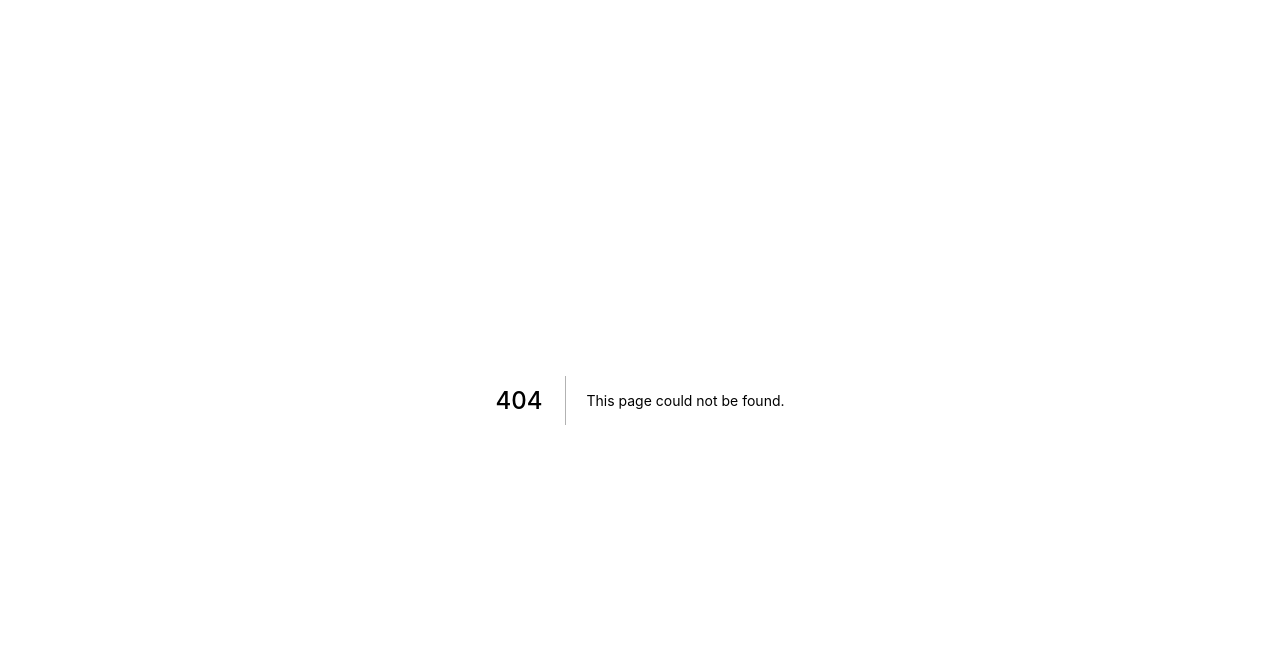
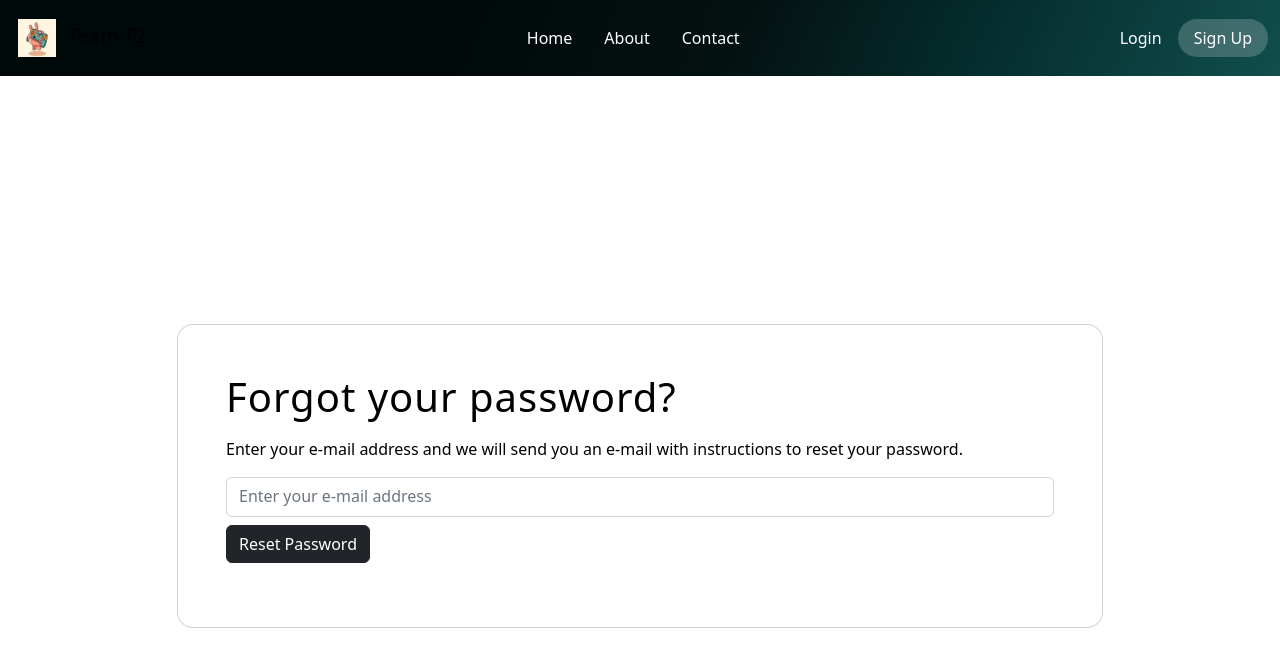
Before and after one commit to jayanugie/teamt2-10, a Next.js app: page /reset-password in a window 1280 px wide. Before the commit this address had no page. Shown: the top 666 px of the page. Built offline with nearby package versions, Linux system fonts and the light colour scheme.

Commit message:
Edit Navigation Bar and add Forget Password page

```diff
--- a/components/navbar/LandingNav.js
+++ b/components/navbar/LandingNav.js
@@ -1,19 +1,30 @@
 import { useEffect } from "react";
-import { Navbar, NavbarBrand, Nav, NavLink, NavItem } from "reactstrap";
-import { useRouter } from 'next/router';
+import { Navbar, NavbarBrand, Nav, NavLink, NavItem, Button } from "reactstrap";
+import { useRouter } from "next/router";
 import style from "../../styles/Navbar.module.css";
 
+function logout() {
+  const removeEmail = "email";
+  const removeAuth = "isAuthenticated";
+  const score = "SCORE";
+  window.confirm("Are you sure want to logout?");
+  localStorage.removeItem(removeEmail);
+  localStorage.removeItem(removeAuth);
+  localStorage.removeItem(score);
+  window.location.reload();
+  router.push("/home");
+}
 
 function LandingNav() {
-
   useEffect(() => {
     const emailKey = localStorage.getItem("email");
     const user = document.getElementById("user");
     const register = document.getElementById("register");
     const login = document.getElementById("login");
     const loginUser = document.getElementById("loginUser");
+    const logoutButton = document.getElementById("logout");
     if (emailKey) {
-			loginUser.innerHTML = `${emailKey}`
+      loginUser.innerHTML = `Welcome, ${emailKey}`;
       user.hidden = false;
       register.hidden = true;
       login.hidden = true;
@@ -21,16 +32,16 @@ function LandingNav() {
       register.hidden = false;
       login.hidden = false;
       user.hidden = true;
+      logoutButton.hidden = true;
     }
-
-	})
+  });
 
   const router = useRouter();
 
   return (
     <>
       {/* Navbar */}
-			<Navbar className="" color="dark" dark="true">
+      <Navbar className={style.navbar}>
         {/* NavBrand */}
         <NavbarBrand href="/">
           <img
@@ -59,18 +70,35 @@ function LandingNav() {
               Home
             </NavLink>
           </NavItem>
-					<NavItem hidden id="register">
+
+          <NavItem>
             <NavLink
               className={style.link}
               href="#"
               onClick={() => {
-								router.push("/register");
+                router.push("/about");
               }}
               activeStyle
             >
-							Register
+              About
             </NavLink>
           </NavItem>
+
+          <NavItem>
+            <NavLink
+              className={style.link}
+              href="#"
+              onClick={() => {
+                router.push("/about");
+              }}
+              activeStyle
+            >
+              Contact
+            </NavLink>
+          </NavItem>
+        </Nav>
+
+        <Nav>
           <NavItem hidden id="login">
             <NavLink
               className={style.link}
@@ -83,7 +111,20 @@ function LandingNav() {
               Login
             </NavLink>
           </NavItem>
-					<NavItem hidden id="user">
+          <NavItem hidden id="register">
+            <NavLink
+              className={(style.link, style.signup)}
+              href="#"
+              onClick={() => {
+                router.push("/register");
+              }}
+              activeStyle
+            >
+              Sign Up
+            </NavLink>
+          </NavItem>
+
+          <NavItem hidden id="user" className="navbar navbar-expand-sm">
             <NavLink
               className={style.link}
               id="loginUser"
@@ -92,11 +133,29 @@ function LandingNav() {
                 router.push("/profile");
               }}
               activeStyle
-						>
+            ></NavLink>
+            <Button className="navbar-toggler" type="button" data-toggle="collapse" data-target="#navbar-list-4" aria-controls="navbarNav" aria-expanded="false" aria-label="Toggle navigation">
+              <span className="navbar-toggler-icon"></span>
+            </Button>
+            <div className="collapse navbar-collapse" id="navbar-list-4">
+              <ul className="navbar-nav">
+                <li className="nav-item dropdown">
+                  <NavLink className="nav-link dropdown-toggle" href="#" id="navbarDropdownMenuLink" role="button" data-toggle="dropdown" aria-haspopup="true" aria-expanded="false">
+                    <img src="https://s3.eu-central-1.amazonaws.com/bootstrapbaymisc/blog/24_days_bootstrap/fox.jpg" width="40" height="40" className="rounded-circle" />
                   </NavLink>
+                  <div className="dropdown-menu" aria-labelledby="navbarDropdownMenuLink">
+                    <NavLink className="dropdown-item" href="/profile">
+                      Edit Profile
+                    </NavLink>
+                    <NavLink onClick={logout} id="logout" className="dropdown-item">
+                      Log Out
+                    </NavLink>
+                  </div>
+                </li>
+              </ul>
+            </div>
           </NavItem>
         </Nav>
-
       </Navbar>
     </>
   );
--- /dev/null
+++ b/pages/reset-password.js
@@ -0,0 +1,57 @@
+import axios from "axios";
+import { Form, FormGroup, Label, Input, Button } from "reactstrap";
+import { useRouter } from "next/router";
+import LandingNav from "../components/navbar/LandingNav";
+import style from "../styles/ResetPassword.module.css";
+
+function ResetPassword() {
+  return (
+    <div className="vh-100">
+      <LandingNav />
+      <div className="container py-5 h-100">
+        <div className="row d-flex justify-content-center align-items-center h-100">
+          <div className="col col-xl-10">
+            <div className={`card ${style["card-css"]}`}>
+              <div className="card-body p-4 p-lg-5 text-black">
+                <h1 className={`fw-normal mb-2 pb-2 ${style["forgot-css"]}`}>Forgot your password?</h1>
+                <p>Enter your e-mail address and we will send you an e-mail with instructions to reset your password.</p>
+                <Form>
+                  <FormGroup>
+                    <Label for="email" hidden>
+                      E-mail
+                    </Label>
+                    <Input
+                      className="mb-2 pb-2"
+                      // onChange={(event) => {
+                      //   setEmail(event.target.value);
+                      // }}
+                      type="text"
+                      id="email"
+                      name="email"
+                      placeholder="Enter your e-mail address"
+                    />
+                    <div>
+                      <Button type="submit" className="btn btn-dark btn-s btn-block">
+                        Reset Password
+                      </Button>
+                    </div>
+                    {/* <div className="">
+                      <a href="/login" className="">
+                        Login
+                      </a>
+                      <a href="/register" className="">
+                        Register
+                      </a>
+                    </div> */}
+                  </FormGroup>
+                </Form>
+              </div>
+            </div>
+          </div>
+        </div>
+      </div>
+    </div>
+  );
+}
+
+export default ResetPassword;
--- a/styles/Navbar.module.css
+++ b/styles/Navbar.module.css
@@ -1,3 +1,15 @@
+.navbar {
+  background: linear-gradient(293.57deg, #114e4e 0%, #052d2d 23.8%, #041111 42.57%, #000909 63.76%, #000909 69.62%);
+}
+
 .link {
-    color: white;
+  color: white;
+  display: inline;
 }
+
+.signup {
+  background-color: rgba(255, 255, 255, 0.2);
+  color: white;
+  border-radius: 30px;
+  display: inline;
+}
--- a/styles/RegistLogin.module.css
+++ b/styles/RegistLogin.module.css
@@ -1,4 +1,3 @@
-
 .card-css {
   border-radius: 1rem;
 }
@@ -34,7 +33,7 @@
 }
 
 .bg {
-  background-color: #A5C9CA;
+  background-color: #a5c9ca;
 }
 
 .social-links .space {
--- /dev/null
+++ b/styles/ResetPassword.module.css
@@ -0,0 +1,7 @@
+.card-css {
+  border-radius: 1rem;
+}
+
+.forgot-css {
+  letter-spacing: 1px;
+}
```
Also changed, not shown: components/navbar/RegistLoginNav.js (+28 -1 lines), pages/home.js (+7 -8 lines), pages/login.js (+6 -11 lines). Lines whose indentation alone changed are shown as unchanged.
